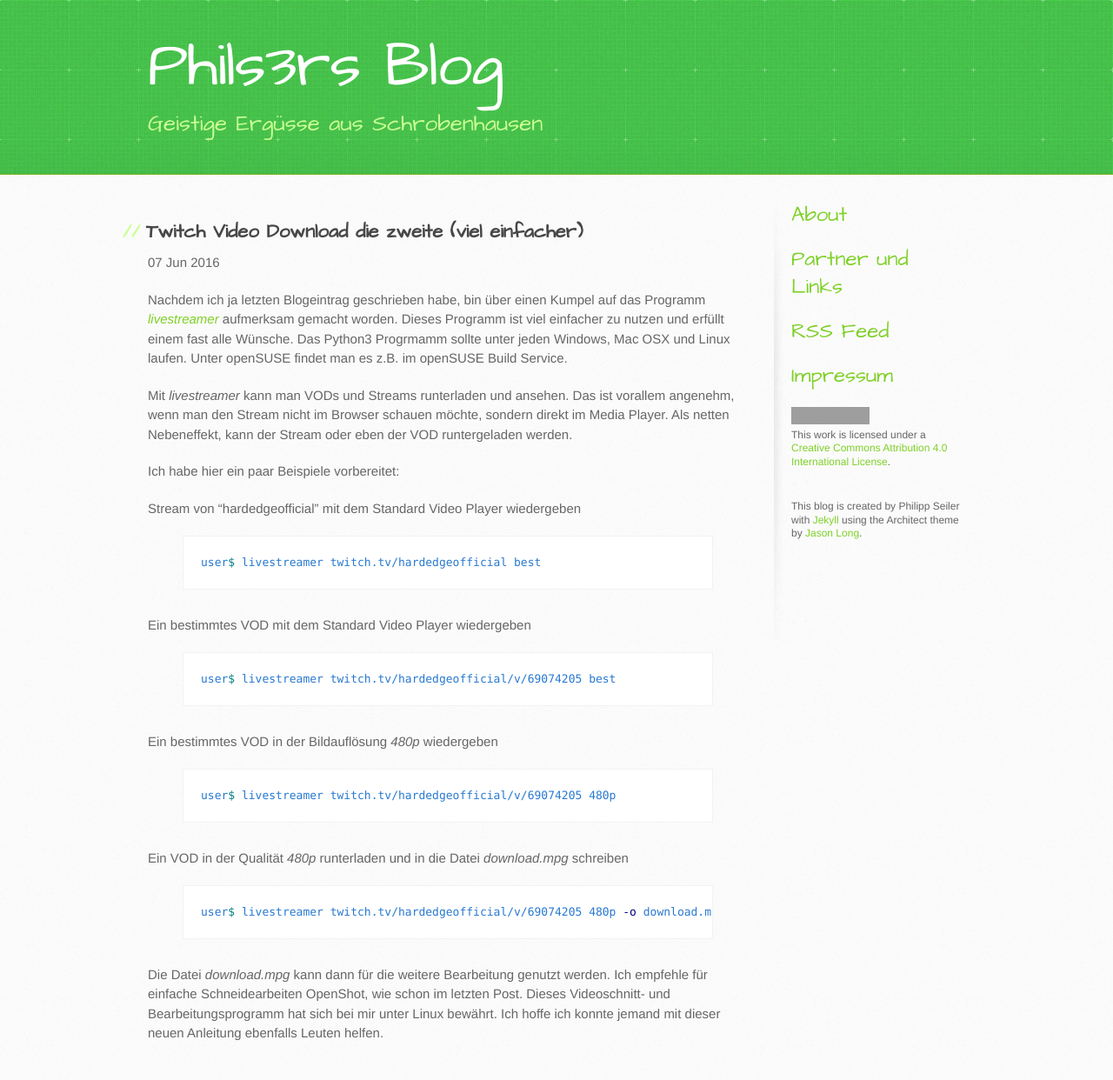
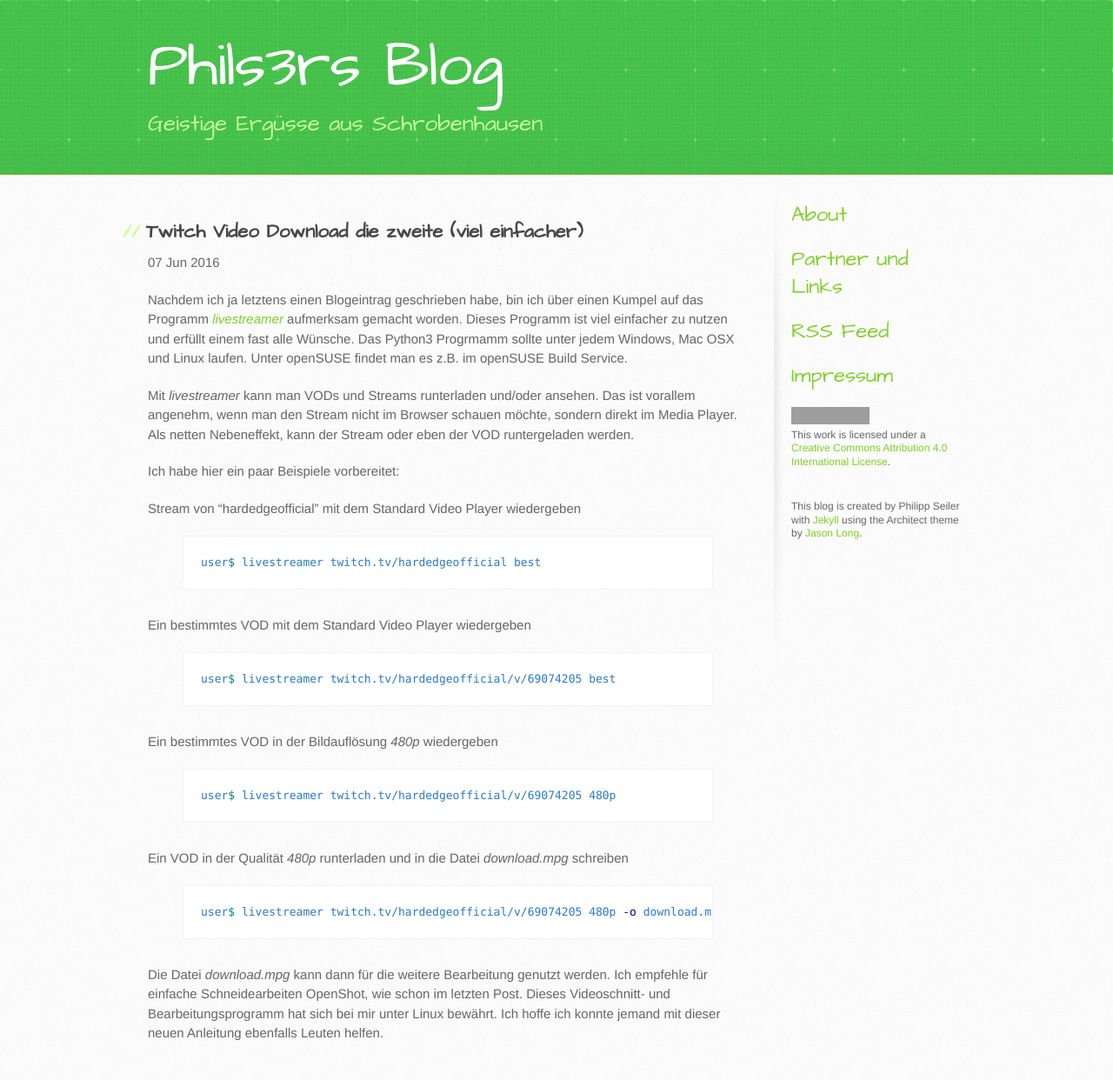
Before and after one commit to pseiler/phils3rs_blog, a Jekyll site: the page built from _posts/2016-06-20-Twitch-Download-unter-linux_2.md, in a window 1280 px wide. Shown: the whole page at 87% size. Built offline with Jekyll 4.4.1, drawn with Linux system fonts in a browser that asks for light colours; Markdown is read by kramdown in place of the engine named in the settings; grey boxes are pictures that could not be loaded.

Commit message:
corrected some sentences

```diff
--- a/_posts/2016-06-20-Twitch-Download-unter-linux_2.md
+++ b/_posts/2016-06-20-Twitch-Download-unter-linux_2.md
@@ -7,9 +7,9 @@ categories:
 - Linux
 date: 2016-06-07 17:45:00.000000000 +02:00
 ---
-Nachdem ich ja letzten Blogeintrag geschrieben habe, bin über einen Kumpel auf das Programm [*livestreamer*](http://docs.livestreamer.io/) aufmerksam gemacht worden. Dieses Programm ist viel einfacher zu nutzen und erfüllt einem fast alle Wünsche. Das Python3 Progrmamm sollte unter jeden Windows, Mac OSX und Linux laufen. Unter openSUSE findet man es z.B. im openSUSE Build Service.
+Nachdem ich ja letztens einen Blogeintrag geschrieben habe, bin ich über einen Kumpel auf das Programm [*livestreamer*](http://docs.livestreamer.io/) aufmerksam gemacht worden. Dieses Programm ist viel einfacher zu nutzen und erfüllt einem fast alle Wünsche. Das Python3 Progrmamm sollte unter jedem Windows, Mac OSX und Linux laufen. Unter openSUSE findet man es z.B. im openSUSE Build Service.
 
-Mit *livestreamer* kann man VODs und Streams runterladen und ansehen. Das ist vorallem angenehm, wenn man den Stream nicht im Browser schauen möchte, sondern direkt im Media Player. Als netten Nebeneffekt, kann der Stream oder eben der VOD runtergeladen werden.
+Mit *livestreamer* kann man VODs und Streams runterladen und/oder ansehen. Das ist vorallem angenehm, wenn man den Stream nicht im Browser schauen möchte, sondern direkt im Media Player. Als netten Nebeneffekt, kann der Stream oder eben der VOD runtergeladen werden.
 
 
 Ich habe hier ein paar Beispiele vorbereitet:
```
